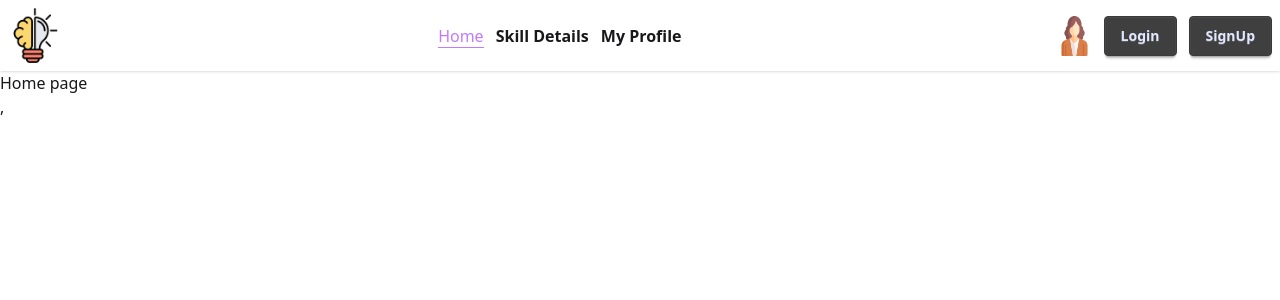
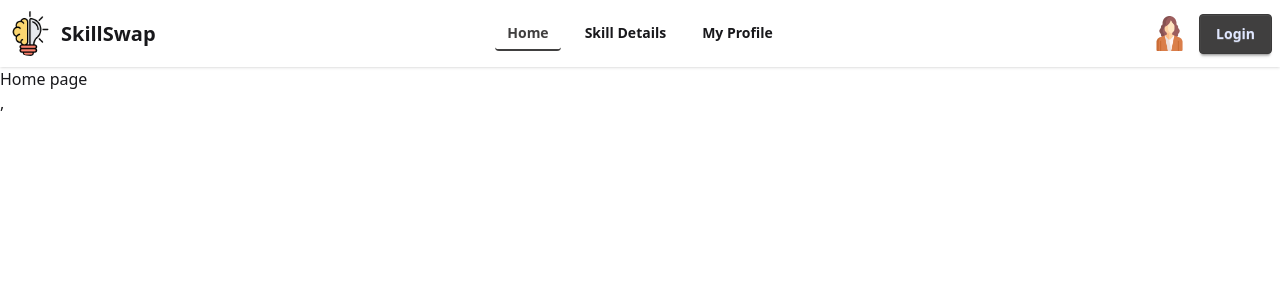
Before and after one commit to afsara-afrose/SkillSwap--A-Local-Skill-Exchange-Platform-, a React (Vite) app: page / in a window 1280 px wide. Shown: the top 300 px of the page. Built offline with nearby package versions, Linux system fonts and the light colour scheme.

Commit message:
created navbar

```diff
--- a/src/Components/Navbar.jsx
+++ b/src/Components/Navbar.jsx
@@ -1,41 +1,117 @@
 import React from "react";
+
 import MyContainer from "./MyContainer";
+import logo from "../assets/NavbarLogo.png"
+import loginicon from '../assets/loginlogo.png'
 import { NavLink } from "react-router";
-import logo from "../assets/NavbarLogo.png"
-import logInlogo from "../assets/loginlogo.png"
-import MyLink from "./MyLink";
 
 const Navbar = () => {
   return (
+    <div className="navbar bg-base-100 shadow-sm">
+      <MyContainer className="flex justify-between items-center">
 
+        {/* Navbar Start */}
+        <div className="navbar-start">
+          {/* Dropdown for mobile */}
+          <div className="dropdown">
+            <div tabIndex={0} role="button" className="btn btn-ghost lg:hidden">
+              <svg
+                xmlns="http://www.w3.org/2000/svg"
+                className="h-5 w-5"
+                fill="none"
+                viewBox="0 0 24 24"
+                stroke="currentColor"
+              >
+                <path
+                  strokeLinecap="round"
+                  strokeLinejoin="round"
+                  strokeWidth="2"
+                  d="M4 6h16M4 12h8m-8 6h16"
+                />
+              </svg>
+            </div>
 
-        <div className="navbar bg-base-100 shadow-sm">
-            <MyContainer className="flex justify-between items-center">
-
-            <img className="w-[55px]" src={logo} alt="" />
-
-          <div className="navbar-center hidden lg:flex">
-            <ul className="flex justify-around px-1 gap-3 ">
+            {/* Mobile Dropdown Menu */}
+            <ul
+              tabIndex={0}
+              className="menu menu-sm dropdown-content bg-base-100 rounded-box z-[1] mt-3 w-52 p-2 shadow"
+            >
               <li>
-                <MyLink to='/'>Home</MyLink>
+                <NavLink to="/" className="font-semibold">
+                  Home
+                </NavLink>
               </li>
               <li>
-                <MyLink to='/skillDetails'>Skill Details</MyLink>
+                <NavLink to="/skillDetails" className="font-semibold">
+                  Skill Details
+                </NavLink>
               </li>
               <li>
-                <MyLink to='/myProfile'>My Profile</MyLink>
+                <NavLink to="/myProfile" className="font-semibold">
+                  My Profile
+                </NavLink>
               </li>
             </ul>
           </div>
-          <div className="flex justify-between gap-3">
-            <img className="w-[35px]" src={logInlogo} alt="" />
-            <NavLink className="btn btn-primary">Login</NavLink>
-            <NavLink className="btn btn-primary">SignUp</NavLink>
+
+          {/* Logo */}
+          <div className="flex items-center gap-2">
+            <img className="w-[45px] rounded-full" src={logo} alt="Logo" />
+            <span className="text-xl font-bold">SkillSwap</span>
           </div>
-        </MyContainer>
         </div>
 
+        {/* Navbar Center (desktop view) */}
+        <div className="navbar-center hidden lg:flex">
+          <ul className="menu menu-horizontal px-1 gap-3">
+            <li>
+              <NavLink
+                to="/"
+                className={({ isActive }) =>
+                  isActive
+                    ? "text-primary font-semibold border-b-2 border-primary"
+                    : "font-semibold"
+                }
+              >
+                Home
+              </NavLink>
+            </li>
+            <li>
+              <NavLink
+                to="/skillDetails"
+                className={({ isActive }) =>
+                  isActive
+                    ? "text-primary font-semibold border-b-2 border-primary"
+                    : "font-semibold"
+                }
+              >
+                Skill Details
+              </NavLink>
+            </li>
+            <li>
+              <NavLink
+                to="/myProfile"
+                className={({ isActive }) =>
+                  isActive
+                    ? "text-primary font-semibold border-b-2 border-primary"
+                    : "font-semibold"
+                }
+              >
+                My Profile
+              </NavLink>
+            </li>
+          </ul>
+        </div>
 
+        {/* Navbar End */}
+        <div className="navbar-end flex items-center gap-3">
+          <img className="w-[35px]" src={loginicon} alt="Login Icon" />
+          <NavLink to="/login" className="btn btn-primary">
+            Login
+          </NavLink>
+        </div>
+      </MyContainer>
+    </div>
   );
 };
 
```
